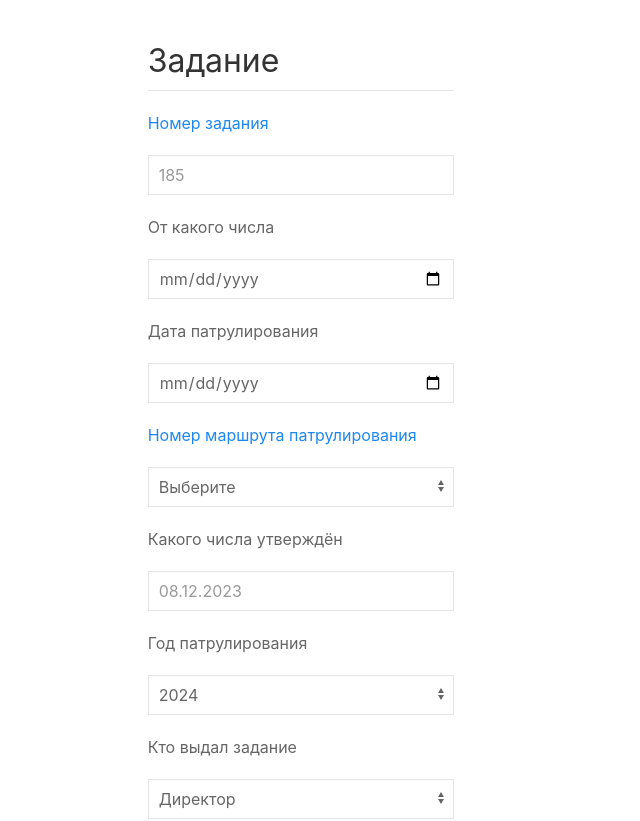
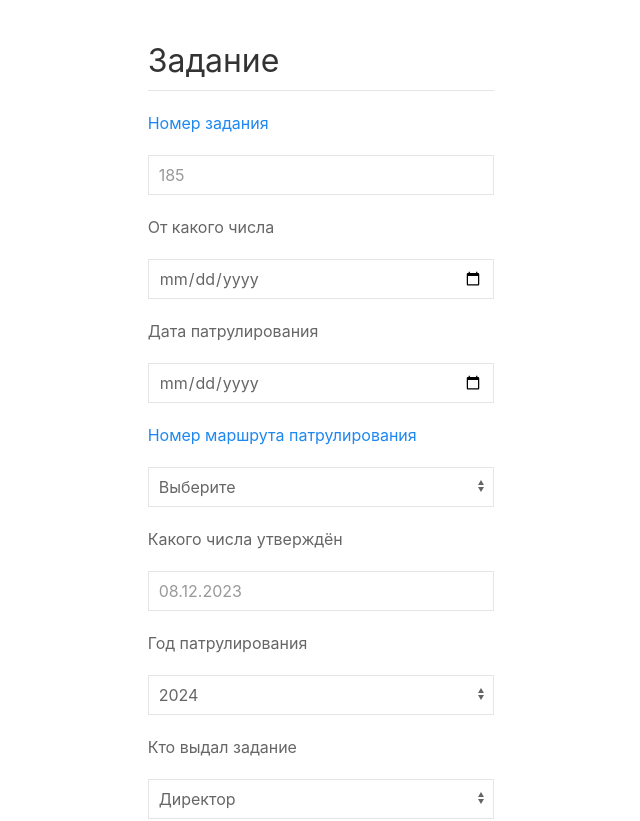
Before and after one commit to mianger22/glodocsy_core, a React (Create React App) app: page / in a window 1280 px wide. Shown: the top 821 px of the page, without its empty margins (319-959 px from the left). Built offline with nearby package versions, Linux system fonts and the light colour scheme.

Commit message:
удалил лишний класс и блок

```diff
--- a/src/Products/document_generator/Document_generator.jsx
+++ b/src/Products/document_generator/Document_generator.jsx
@@ -1,7 +1,6 @@
 import { Formik } from 'formik';
 
 const Document_generator = () => (
-  <div className='uk-align-left'>
     <Formik
       initialValues={{ Patrol_task_number: '', Date_issue_task: '', Patrol_date: '',
         Patrol_route_number: '', What_date_was_approved: '', Year_patrol: '', Who_issued_patrol: '',
@@ -465,7 +464,6 @@ const Document_generator = () => (
         </form>
       )}
     </Formik>
-  </div>
 );
 
 export default Document_generator;
```
